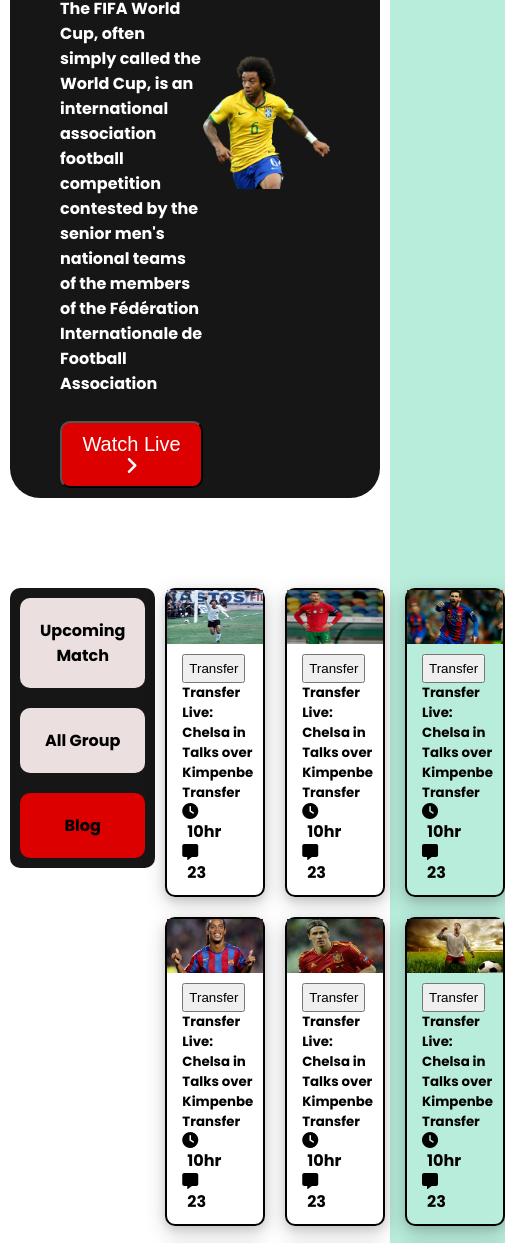
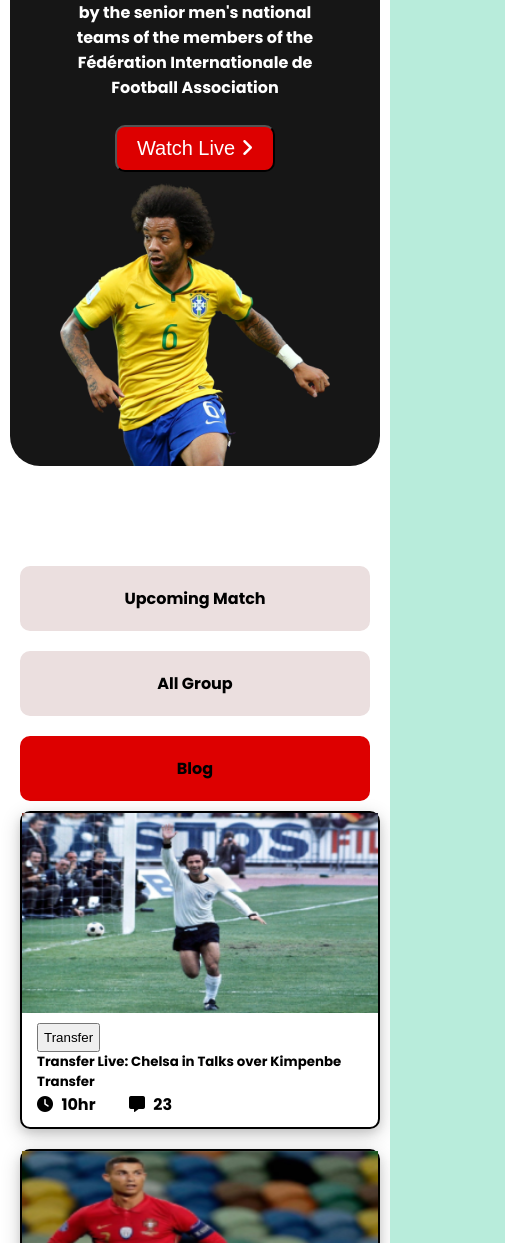
Before and after one commit to chinno0007/world-cup, a plain HTML site: page index.html in a window 390 px wide. Shown: the part 294-1537 px from the top of the page, 505 px wide, since content can reach past the window. Drawn offline with Linux system fonts and the light colour scheme.

Commit message:
mobile view midea query added

```diff
--- a/css/style.css
+++ b/css/style.css
@@ -91,6 +91,7 @@ body {
     grid-template-columns: repeat(1, 3fr);
     background-color: #161616;
 
+
 }
 
 .aside-data a {
@@ -107,7 +108,7 @@ body {
     padding: 20px;
     border-radius: 10px;
     text-align: center;
-
+    display: block;
 
 }
 
@@ -231,7 +232,10 @@ hr {
 
 
 /* Media Query start */
-@media only screen and (min-width:481px) and (max-width:770px) {
+
+
+/* For Tablet Mode */
+@media only screen and (min-width:600px) and (max-width:992px) {
 
     .container {
         display: 100%;
@@ -257,6 +261,39 @@ hr {
 
     }
 
+}
 
 
+/* for mobile mode */
+@media only screen and (max-width:599px) {
+    .top-banner {
+        display: grid;
+        grid-template-columns: repeat(1, 1fr);
+        text-align: center;
+    }
+
+    .match-and-Players {
+        display: block;
+
+    }
+
+    .aside-data {
+        grid-template-columns: repeat(1, 1fr);
+        background-color: #FFFFFF;
+    }
+
+    .aside-holder {
+        display: block;
+    }
+
+    .players-details {
+        grid-template-columns: repeat(1, 1fr);
+
+    }
+
+    .foot-body {
+        display: grid;
+        grid-template-columns: repeat(1, 1fr);
+    }
+
 }
```
